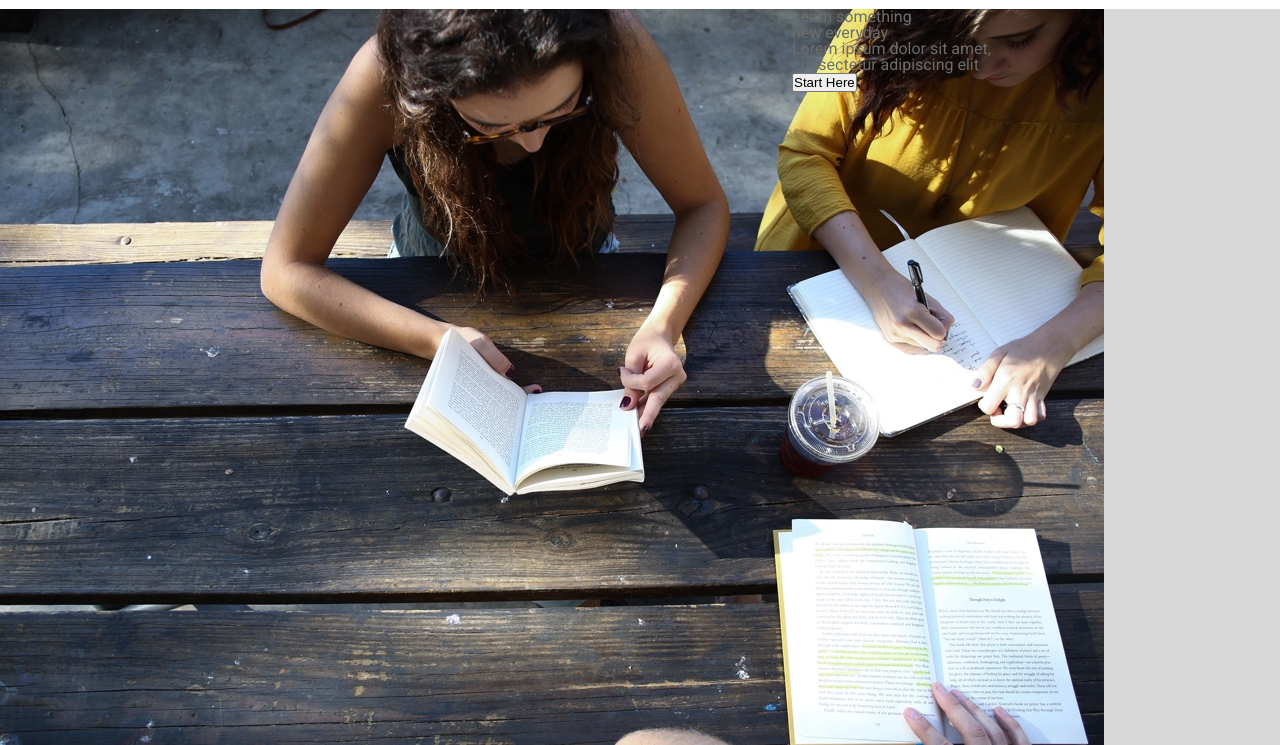
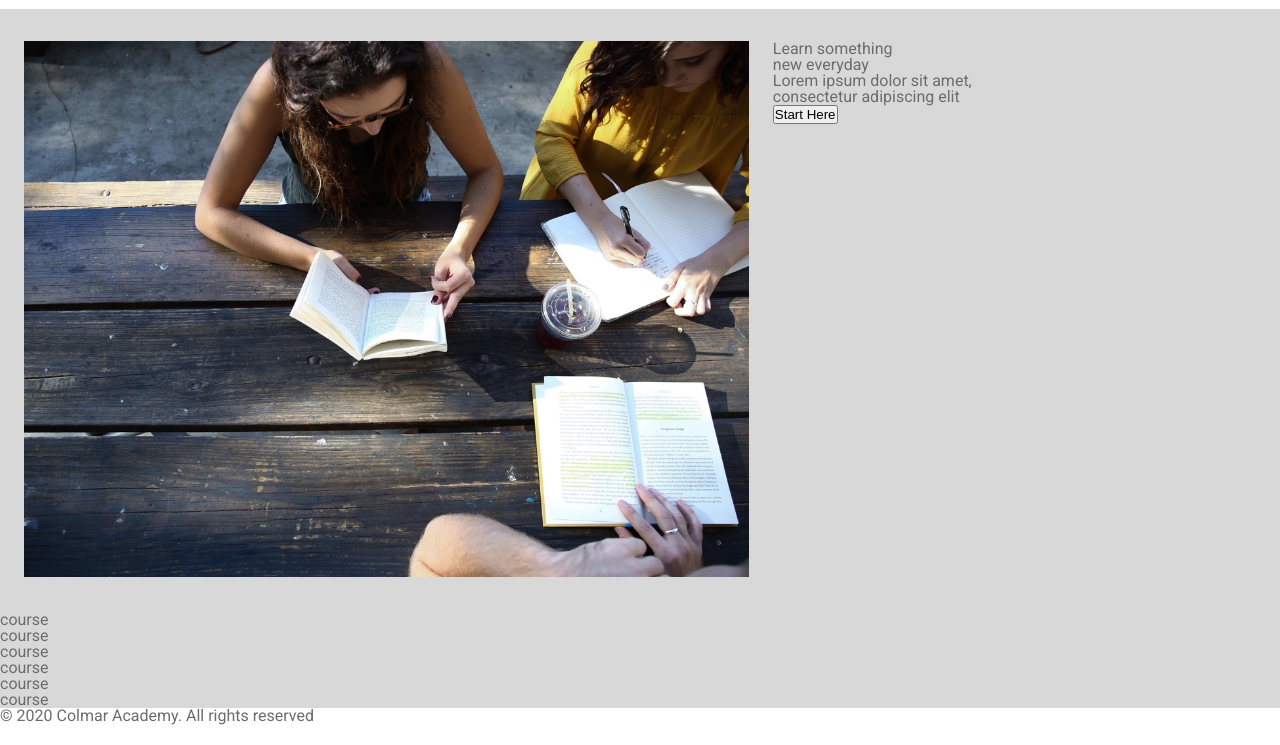
Before and after one commit to MOray-18/colmar-academy, a plain HTML site: page index.html in a window 1280 px wide. Shown: the part 55-800 px from the top of the page. Drawn offline with Linux system fonts and the light colour scheme.

Commit message:
edit left section style

```diff
--- a/resources/stylesheets/style.css
+++ b/resources/stylesheets/style.css
@@ -24,6 +24,10 @@ html {
 .left {
   margin-right: 0.75rem;
   width: 60%;
+}
+
+.left img {
+  width: 100%;
 }
 
 .right {
@@ -103,3 +107,8 @@ nav li {
     display: none;
   }
 }
+
+/* Banner Section */
+#banner {
+  padding: 2rem 1.5rem;
+}
```
